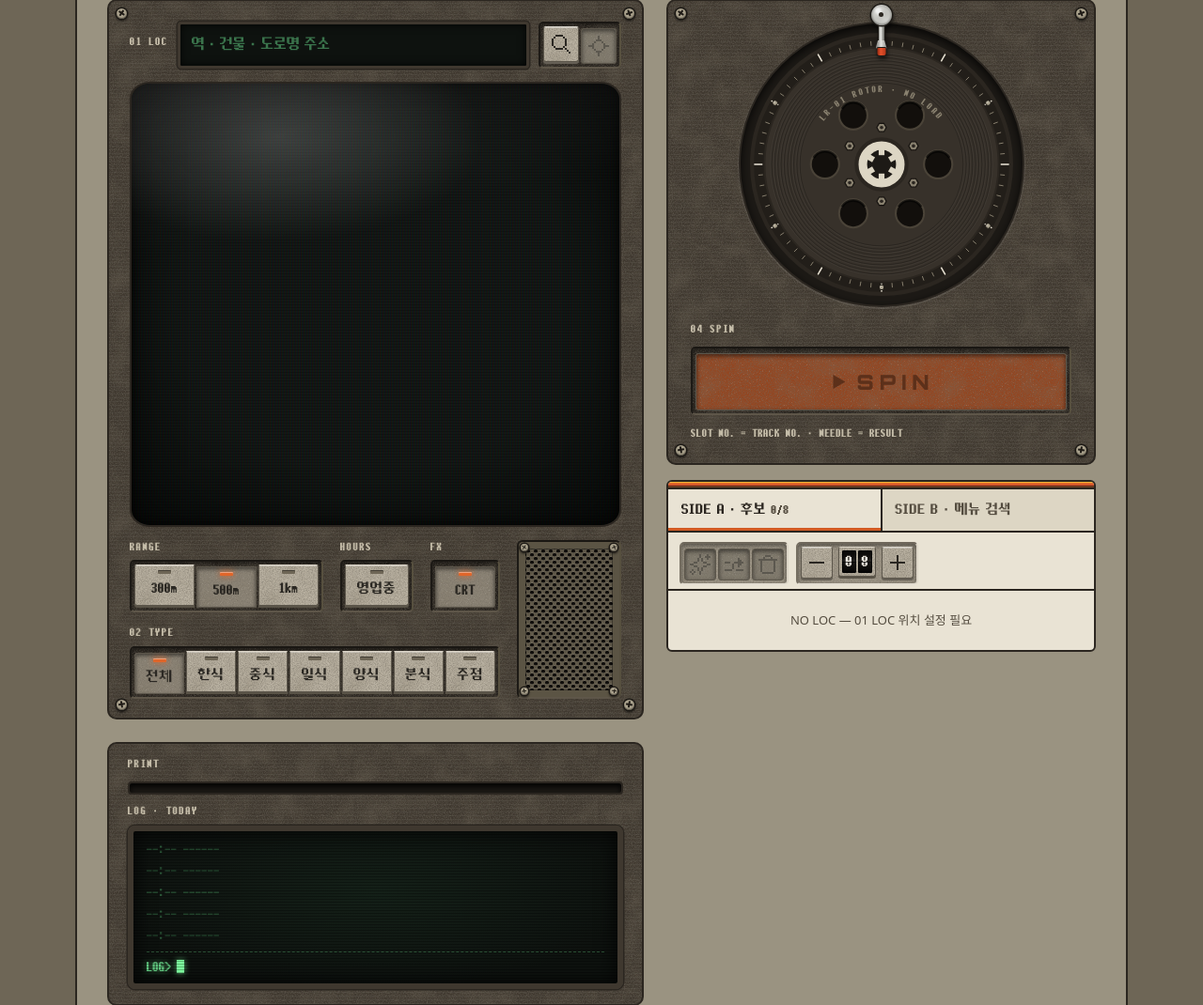
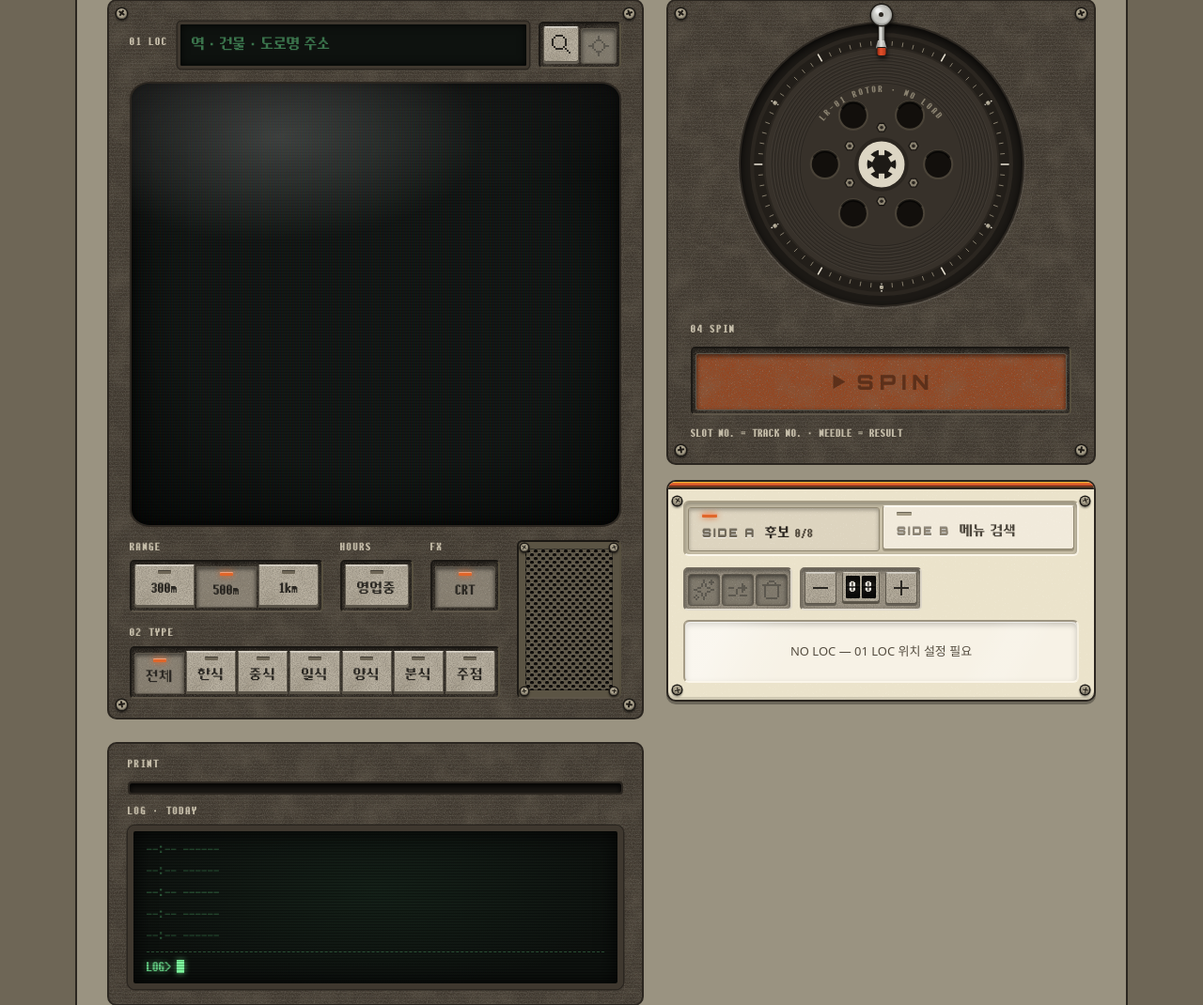
Before and after one commit to coldzero7362/lunch-roulette-app, a Laravel app: template resources/views/roulette.blade.php in a window 1280 px wide. Shown: the part 348-1418 px from the top of the page at 94% size. Run offline with Laravel 12, Linux system fonts and the light colour scheme; the template is opened without the code that fills it, so the values that code supplies are empty; style sheets or scripts are compiled from the project's sources; some libraries are stand-ins or nearby versions.

Commit message:
Turn the candidate/search card into an ivory instrument module
Ivory molded panel with corner screws; SIDE A/B become LED selector keys
with engraved Orbitron legends; tools sit on the panel and the lists live
in a recessed window under a clear cover. Also let the footer licence
links wrap so they no longer overflow 320px screens.

Co-Authored-By: Claude Opus 5.5 <noreply@anthropic.com>

```diff
--- a/resources/css/roulette.css
+++ b/resources/css/roulette.css
@@ -1640,6 +1640,144 @@
 .rl-tabs__tab[aria-selected='true'] { background: var(--c-paper); color: var(--c-carbon); box-shadow: inset 0 -3px 0 var(--c-signal); }
 .rl-tabs__tab:focus-visible { outline: 3px solid var(--c-stripe-1); outline-offset: -3px; }
 
+/* ---------- 상아색 모듈 (후보 · 메뉴 검색) ----------
+   상아색 플라스틱 판 + 귀퉁이 나사. 탭은 LED 달린 선택 키, 목록은 판에 파인 창(투명 덮개) */
+.rl-ivory {
+    --ivory: #ebe3cb;
+    position: relative;
+    box-sizing: border-box;
+    padding: 0 16px 18px;
+    border-radius: 10px;
+    background-color: var(--ivory);
+    background-image: var(--grain-light);
+    box-shadow:
+        inset 0 2px 0 rgb(255 255 255 / .55),
+        inset 0 -3px 0 rgb(0 0 0 / .12),
+        0 3px 0 rgb(0 0 0 / .3);
+}
+
+.rl-ivory > .rl-screw { width: 9px; height: 9px; }
+.rl-ivory > .rl-screw.tl, .rl-ivory > .rl-screw.tr { top: 16px; }
+.rl-ivory > .rl-screw.bl, .rl-ivory > .rl-screw.br { bottom: 6px; }
+.rl-ivory > .rl-screw.tl, .rl-ivory > .rl-screw.bl { left: 5px; }
+.rl-ivory > .rl-screw.tr, .rl-ivory > .rl-screw.br { right: 5px; }
+
+/* 맨 위 색 띠: 판 끝까지 */
+.rl-ivory__stripe { height: 8px; margin: 0 -16px 12px; border-top: 0; }
+
+/* 탭: 홈 안에 나란히 박힌 선택 키 두 개 */
+.rl-ivory .rl-tabs {
+    gap: 3px;
+    padding: 3px;
+    border: 0;
+    border-radius: 6px;
+    border-top: 2px solid #a69d86;
+    border-left: 2px solid #ada48d;
+    border-bottom: 2px solid #fbf6ea;
+    border-right: 2px solid #f6f0e2;
+    background: #c9c0a8;
+    box-shadow: inset 0 2px 5px rgb(0 0 0 / .3);
+}
+
+.rl-ivory .rl-tabs__tab {
+    position: relative;
+    display: flex;
+    align-items: baseline;
+    gap: 10px;
+    min-height: 46px;
+    margin-bottom: 2px;
+    padding: 16px 14px 8px;
+    border: 1px solid #8f8670;
+    border-top-color: #fffaf0;
+    border-radius: 3px;
+    background-color: #f1eadb;
+    background-image: var(--grain-light);
+    color: #4d473d;
+    box-shadow: 0 2px 0 #9e957e, inset 0 1px 0 rgb(255 255 255 / .6);
+    transition: transform 50ms, box-shadow 50ms, background-color 50ms;
+}
+
+.rl-ivory .rl-tabs__tab + .rl-tabs__tab { border-left: 1px solid #8f8670; }
+
+/* 키 위 LED 띠: 선택된 면만 주황으로 켜짐 */
+.rl-ivory .rl-tabs__tab::before {
+    content: '';
+    position: absolute;
+    top: 6px;
+    left: 14px;
+    width: 16px;
+    height: 4px;
+    border-radius: 1px;
+    background: #a59c86;
+    box-shadow: inset 0 1px 0 rgb(0 0 0 / .35);
+}
+
+.rl-ivory .rl-tabs__tab[aria-selected='true'] {
+    transform: translateY(2px);
+    border-top-color: #8f8670;
+    background-color: #ddd4bf;
+    color: var(--c-carbon);
+    box-shadow: inset 0 2px 4px rgb(0 0 0 / .3);
+}
+
+.rl-ivory .rl-tabs__tab[aria-selected='true']::before {
+    background: var(--c-stripe-2);
+    box-shadow: 0 0 6px var(--c-stripe-2), inset 0 1px 0 rgb(255 255 255 / .4);
+}
+
+/* SIDE A / SIDE B: SPIN 과 같은 글꼴로 음각 */
+.rl-tabs__side {
+    font-family: 'Orbitron', var(--font-pixel-mono);
+    font-weight: 900;
+    font-size: 12px;
+    letter-spacing: .16em;
+    color: #8a8170;
+    text-shadow: 0 -1px 0 rgb(0 0 0 / .35), 0 1px 0 rgb(255 255 255 / .7);
+}
+
+.rl-tabs__tab[aria-selected='true'] .rl-tabs__side { color: #6e6656; }
+
+.rl-tabs__side,
+.rl-tabs__name { white-space: nowrap; }
+
+.rl-tabs__name { font-size: 14px; }
+
+/* 좁은 화면: 키 안에서 SIDE 각인 위, 이름 아래 */
+@media (max-width: 640px) {
+    .rl-ivory { padding-inline: 14px; }
+    .rl-ivory__stripe { margin-inline: -14px; }
+    .rl-ivory .rl-tabs__tab { flex-direction: column; align-items: flex-start; gap: 3px; padding: 15px 10px 7px; }
+    .rl-ivory .rl-tabs__tab::before { left: 10px; }
+    .rl-tabs__side { font-size: 10px; }
+}
+
+/* 도구 줄: 가운데 선 대신 판에 새긴 홈 */
+.rl-ivory .rl-jcard__tools { padding: 12px 0 10px; border-bottom: 0; }
+.rl-ivory .rl-search { padding: 12px 0 10px; border-bottom: 0; }
+
+/* 목록 창: 판에 파인 홈 + 밝은 종이 + 투명 덮개 */
+.rl-ivory__window {
+    position: relative;
+    overflow: hidden;
+    border-radius: 6px;
+    border-top: 2px solid #9d9480;
+    border-left: 2px solid #a59c86;
+    border-bottom: 2px solid #fbf6ea;
+    border-right: 2px solid #f6f0e2;
+    background: #f7f2e6;
+    box-shadow: inset 0 3px 6px rgb(0 0 0 / .22);
+}
+
+.rl-ivory__window::after {
+    content: '';
+    position: absolute;
+    inset: 0;
+    pointer-events: none;
+    border-radius: inherit;
+    background: linear-gradient(118deg, rgb(255 255 255 / .35) 0 10%, rgb(255 255 255 / .08) 22%, transparent 30% 72%, rgb(255 255 255 / .12) 78% 82%, transparent 88%);
+    box-shadow: inset 0 1px 0 rgb(255 255 255 / .6);
+}
+
 /* ---------- 단계 표시등 ---------- */
 
 /*
@@ -1716,7 +1854,7 @@
     background: radial-gradient(circle, var(--c-carbon) 1.4px, transparent 1.7px) 0 0 / 7px 7px;
 }
 
-.rl-plate__licenses { display: flex; gap: 10px; font-family: var(--font-pixel-mono); font-size: 10px; letter-spacing: .08em; }
+.rl-plate__licenses { display: flex; flex-wrap: wrap; justify-content: flex-end; gap: 2px 10px; min-width: 0; font-family: var(--font-pixel-mono); font-size: 10px; letter-spacing: .08em; }
 .rl-plate__licenses a { color: var(--c-panel-2); text-decoration: none; }
 .rl-plate__licenses a:hover { color: var(--c-carbon); text-decoration: underline; }
 
@@ -1779,6 +1917,9 @@
     .rl-bank--wide .rl-bank__slot { width: 100%; box-sizing: border-box; }
     .rl-bank--wide .rl-bank__key { flex: 1 1 0; min-width: 0; padding-inline: 2px; }
     .rl-plate { padding: 12px 18px 16px; }
+    /* 좁은 화면: 눈금 장식을 빼서 라이선스 링크 자리 확보 */
+    .rl-ticks { display: none; }
+    .rl-plate__licenses { flex: 1; }
     .rl-grille { width: 70px; }
 }
 
--- a/resources/views/roulette.blade.php
+++ b/resources/views/roulette.blade.php
@@ -171,11 +171,16 @@
                 </div>
 
                 {{-- 03 후보: 카세트 A면 / B면 --}}
-                <div class="rl-jcard rl-jcard--full">
-                    <div class="rl-stripes" style="height:8px;border-top:0" aria-hidden="true"></div>
+                {{-- 상아색 모듈: 선택 키(SIDE A/B) + 판에 파인 목록 창(투명 덮개) --}}
+                <div class="rl-jcard rl-jcard--full rl-ivory">
+                    <span class="rl-screw tl" aria-hidden="true"></span>
+                    <span class="rl-screw tr" aria-hidden="true"></span>
+                    <span class="rl-screw bl" aria-hidden="true"></span>
+                    <span class="rl-screw br" aria-hidden="true"></span>
+                    <div class="rl-stripes rl-ivory__stripe" aria-hidden="true"></div>
                     <div class="rl-tabs" role="tablist" aria-label="03 후보">
-                        <button id="tab-a" type="button" role="tab" class="rl-tabs__tab" aria-selected="true" aria-controls="panel-a">SIDE A · 후보 <span id="candidate-count" class="rl-jcard__count">0/8</span></button>
-                        <button id="tab-b" type="button" role="tab" class="rl-tabs__tab" aria-selected="false" aria-controls="panel-b" tabindex="-1">SIDE B · 메뉴 검색</button>
+                        <button id="tab-a" type="button" role="tab" class="rl-tabs__tab" aria-selected="true" aria-controls="panel-a"><span class="rl-tabs__side">SIDE A</span><span class="rl-tabs__name">후보 <span id="candidate-count" class="rl-jcard__count">0/8</span></span></button>
+                        <button id="tab-b" type="button" role="tab" class="rl-tabs__tab" aria-selected="false" aria-controls="panel-b" tabindex="-1"><span class="rl-tabs__side">SIDE B</span><span class="rl-tabs__name">메뉴 검색</span></button>
                     </div>
 
                     <div id="panel-a" role="tabpanel" aria-labelledby="tab-a">
@@ -191,7 +196,7 @@
                                 <button id="slots-up" type="button" class="rl-key rl-key--beige rl-key--sq" data-icon="plus" aria-label="후보 수 증가" title="후보 수 +"></button>
                             </div>
                         </div>
-                        <ul id="candidates" class="m-0 list-none p-0"></ul>
+                        <div class="rl-ivory__window"><ul id="candidates" class="m-0 list-none p-0"></ul></div>
                     </div>
 
                     <div id="panel-b" role="tabpanel" aria-labelledby="tab-b" hidden>
@@ -202,8 +207,10 @@
                                 <button type="submit" class="rl-key rl-key--beige rl-key--sq rl-key--sq-lg" data-icon="search" aria-label="메뉴 검색" title="검색"></button>
                             </div>
                         </form>
-                        <p id="search-status" class="rl-track__empty" aria-live="polite">반경 내 메뉴 검색 → [+]로 후보 추가</p>
-                        <ul id="search-results" class="rl-search__results rl-scroll m-0 list-none p-0"></ul>
+                        <div class="rl-ivory__window">
+                            <p id="search-status" class="rl-track__empty" aria-live="polite">반경 내 메뉴 검색 → [+]로 후보 추가</p>
+                            <ul id="search-results" class="rl-search__results rl-scroll m-0 list-none p-0"></ul>
+                        </div>
                     </div>
                 </div>
 
```
